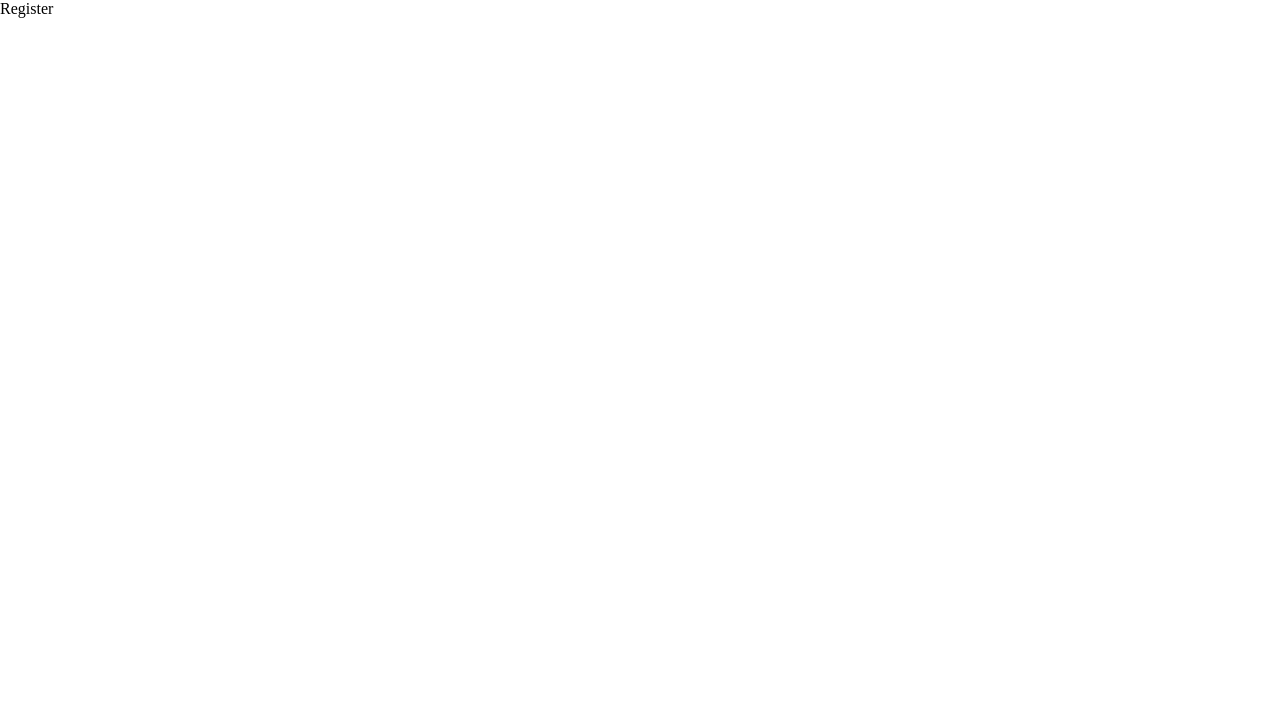
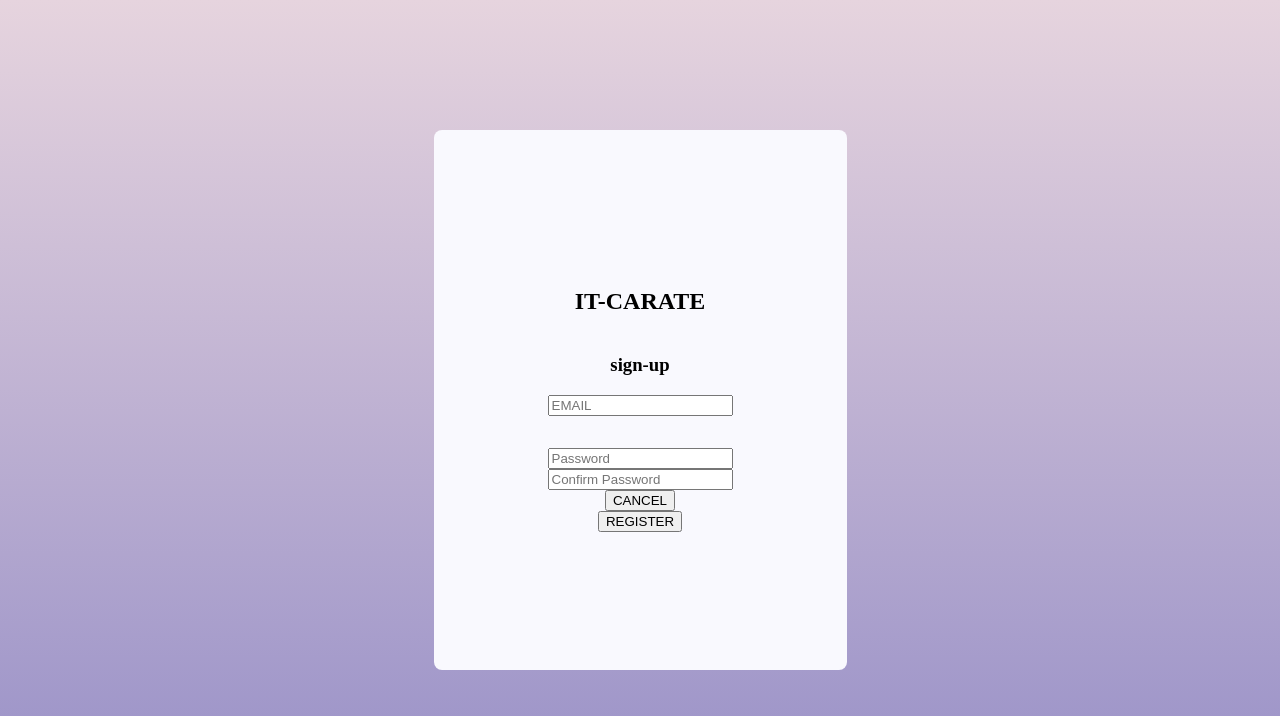
Before and after one commit to hj-abzal/final-project-1-batch, a React (Vite) app: page /register in a window 1280 px wide. Shown: the top 716 px of the page. Built offline with nearby package versions, Linux system fonts and the light colour scheme.

Commit message:
added regisrter page

```diff
--- /dev/null
+++ b/src/pages/Register/Register.module.css
@@ -0,0 +1,19 @@
+
+.wrapper {
+    display: flex;
+    align-items: center;
+    justify-content: center;
+   width: 100%;
+    height: 100%;
+    background: linear-gradient(180deg, #E6D4DE 0%, #9890C7 100%);
+}
+.modal {
+    display: flex;
+    align-items: center;
+    justify-content: center;
+    flex-direction: column;
+    width: 413px;
+    height: 540px;
+    background: #F9F9FE;
+    border-radius: 8px;
+}
--- a/src/pages/Register/Register.tsx
+++ b/src/pages/Register/Register.tsx
@@ -1,3 +1,30 @@
+import s from './Register.module.css'
+import {useState} from "react";
+
 export const Register = () => {
-    return <div>Register</div>
+    const [email, setEmail] = useState('');
+    const [password, setPassword] = useState('');
+    const [confirmPassword, setConfirmPassword] = useState('');
+
+    const onClickRegistr = () => {
+        alert(email)
+        alert(password)
+        alert(confirmPassword)
+    }
+
+    return <div className={s.wrapper}>
+        <div className={s.modal}>
+            <h2>IT-CARATE</h2>
+            <h3>sign-up </h3>
+            <input placeholder={"EMAIL"} onChange={(e) => setEmail(e.currentTarget.value)} value={email}/>
+            <p></p>
+            <input type="password" onChange={(e) => setPassword(e.currentTarget.value)} value={password}
+                   placeholder={"Password"}/>
+            <input type="password" onChange={(e) => setConfirmPassword(e.currentTarget.value)} value={confirmPassword}
+                   placeholder={"Confirm Password"}/>
+            <button >CANCEL</button>
+            <button onClick={onClickRegistr}>REGISTER</button>
+
+        </div>
+    </div>
 }
```
Also changed, not shown: 1 other file (tests, documents, lock files or other folders).
